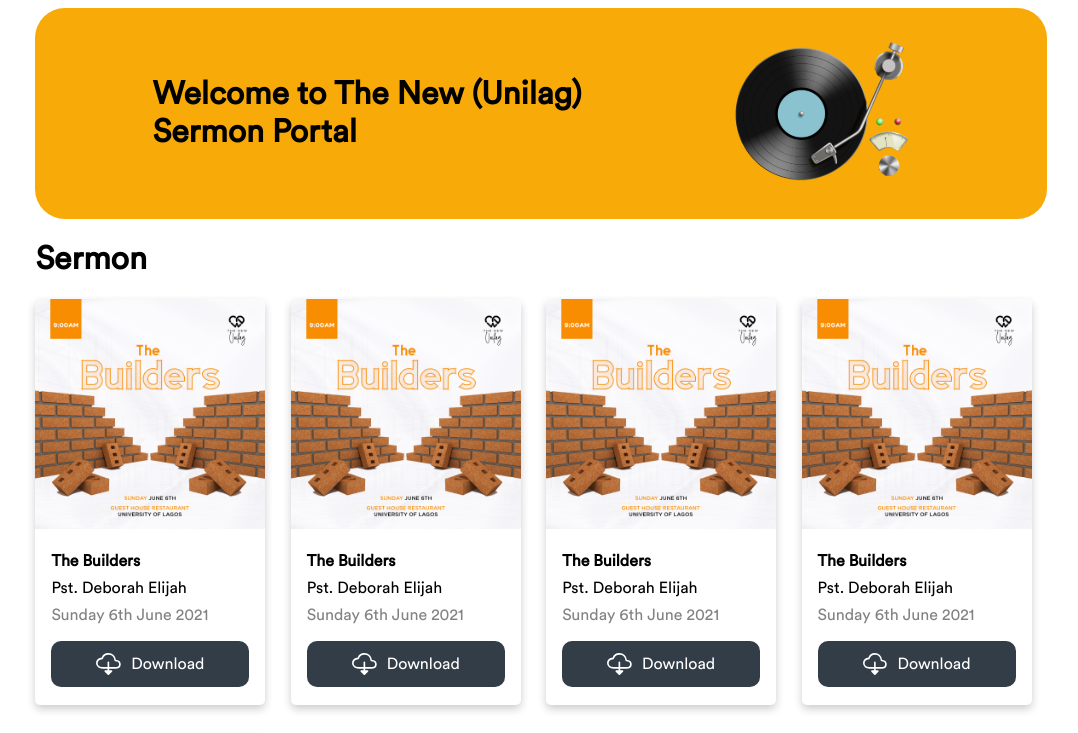
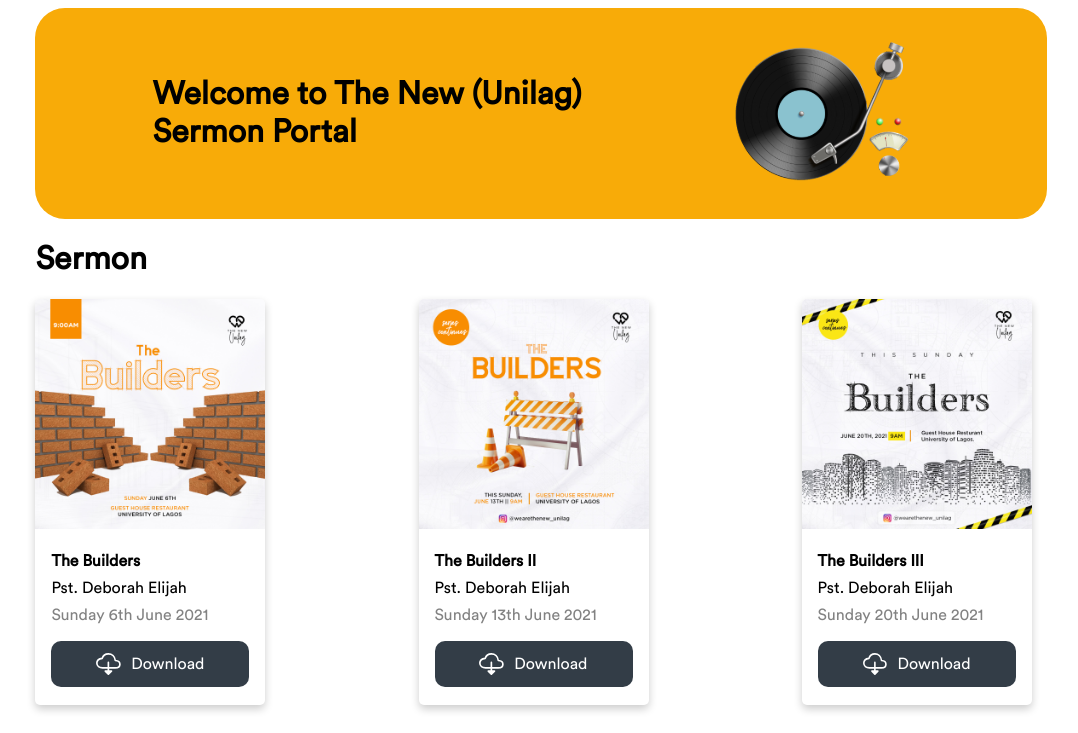
Before and after one commit to timtop/The-New-Unilag-Cassettes, a React (Create React App) app: page / in a window 1280 px wide. Shown: the top 733 px of the page, without its empty margins (99-1177 px from the left). Built offline with nearby package versions, Linux system fonts and the light colour scheme.

Commit message:
Repaied links

```diff
--- a/src/App.js
+++ b/src/App.js
@@ -3,6 +3,10 @@ import React from "react";
 import Header from "./Header";
 import Sermons from "./Sermons";
 import "./styles/app.css";
+// Images Import
+import builder1 from "./imgs/Builders-1.jpg";
+import builder2 from "./imgs/Builders-2.jpg";
+import builder3 from "./imgs/Builders-3.jpg";
 
 class App extends React.Component {
   render() {
@@ -13,34 +17,23 @@ class App extends React.Component {
         date: "Sunday 6th June 2021",
         link: "https://mega.nz/file/xsBXnQQK#8uyCGffPeAID0i1x_68JF78RAjh7YnGfl_HD6CAZyX0",
         name: "The Builders I - 06/06/21",
+        img: builder1,
       },
       {
-        title: "The Builders",
+        title: "The Builders II",
         preacher: "Pst. Deborah Elijah",
-        date: "Sunday 6th June 2021",
-        link: "link",
-        name: "The Builders I - 06/06/21",
+        date: "Sunday 13th June 2021",
+        link: "https://res.cloudinary.com/the-new-unilag/video/upload/v1624537131/Messages/130621_-_Allignment_with_The_Builder_rza5hx.mp3",
+        name: "The Builders II - 13/06/21",
+        img: builder2,
       },
       {
-        title: "The Builders",
+        title: "The Builders III",
         preacher: "Pst. Deborah Elijah",
-        date: "Sunday 6th June 2021",
-        link: "link",
-        name: "The Builders I - 06/06/21",
-      },
-      {
-        title: "The Builders",
-        preacher: "Pst. Deborah Elijah",
-        date: "Sunday 6th June 2021",
-        link: "link",
-        name: "The Builders I - 06/06/21",
-      },
-      {
-        title: "The Builders",
-        preacher: "Pst. Deborah Elijah",
-        date: "Sunday 6th June 2021",
-        link: "link",
-        name: "The Builders I - 06/06/21",
+        date: "Sunday 20th June 2021",
+        link: "https://mega.nz/file/xsBXnQQK#8uyCGffPeAID0i1x_68JF78RAjh7YnGfl_HD6CAZyX0",
+        name: "The Builders III - 20/06/21",
+        img: builder3,
       },
     ];
     return (
--- a/src/Sermons.js
+++ b/src/Sermons.js
@@ -1,6 +1,6 @@
 import React from "react";
 
-import builderimg from "./imgs/Builders-1.jpg";
+// import builderimg from "./imgs/Builders-1.jpg";
 import downloadbtn from "./imgs/Download icon.svg";
 import "./styles/sermons.css";
 
@@ -9,7 +9,7 @@ class Sermons extends React.Component {
     return this.props.sermons.map((sermon) => {
       return (
         <div className="sermon_card">
-          <img src={builderimg} alt="Avatar" className="sermon_img" />
+          <img src={sermon.img} alt="Avatar" className="sermon_img" />
           <div className="sermon_container">
             <div className="sermon_title">
               <b>{sermon.title}</b>
```
Also changed, not shown: src/imgs/Builders-2.jpg (added), src/imgs/Builders-3.jpg (added).
